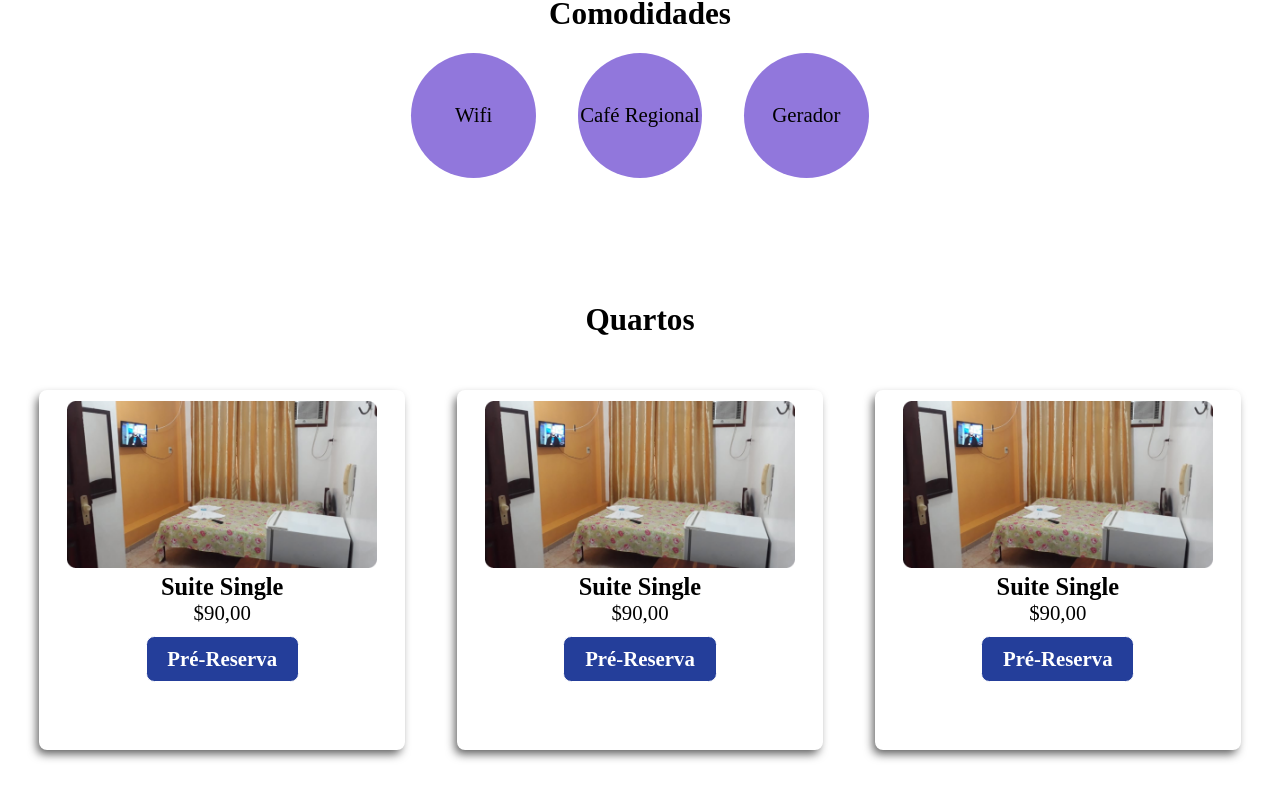
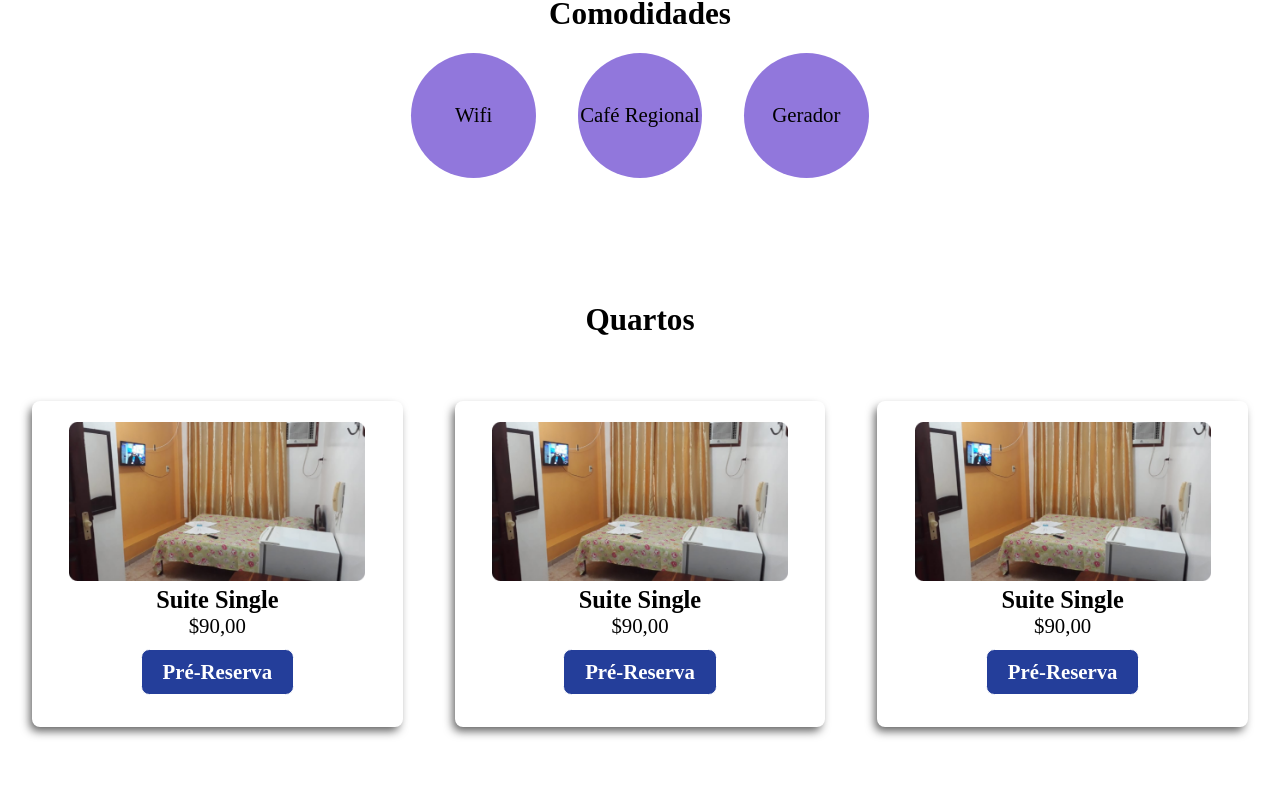
Before and after one commit to lumamontes/hotel, a React (Create React App) app: page / in a window 1280 px wide. Shown: the part 856-1656 px from the top of the page. Built offline with nearby package versions, Linux system fonts and the light colour scheme.

Commit message:
ajustado tamanho e posicionamento

```diff
--- a/src/assets/Components/RoomCard/style.css
+++ b/src/assets/Components/RoomCard/style.css
@@ -1,14 +1,17 @@
 .room-card {
     width: 100%;
-    height: 45vh;
+    max-width: 400px;
     border-radius: 8px;
     text-align: center;
-    padding: 1rem;
+    padding: 2rem ;
 
     -webkit-box-shadow: -3px 5px 10px -1px #0000004d;
     box-shadow: -3px 5px 10px -1px #000000a2;
+
+    margin: 1rem 0;
 }
 
 .room-card > img {
     width: 90%;
+    max-width: 400px;
 }
```
